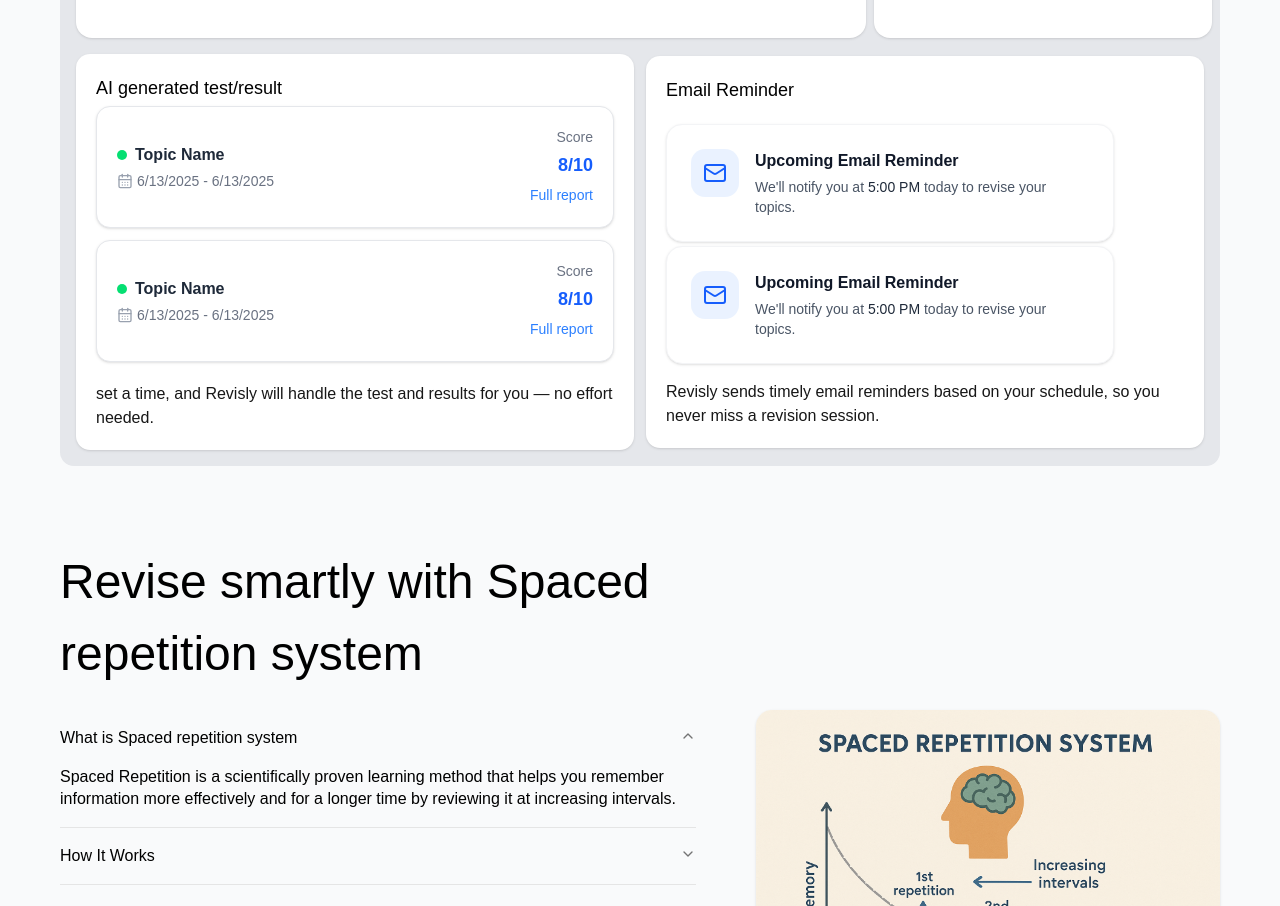
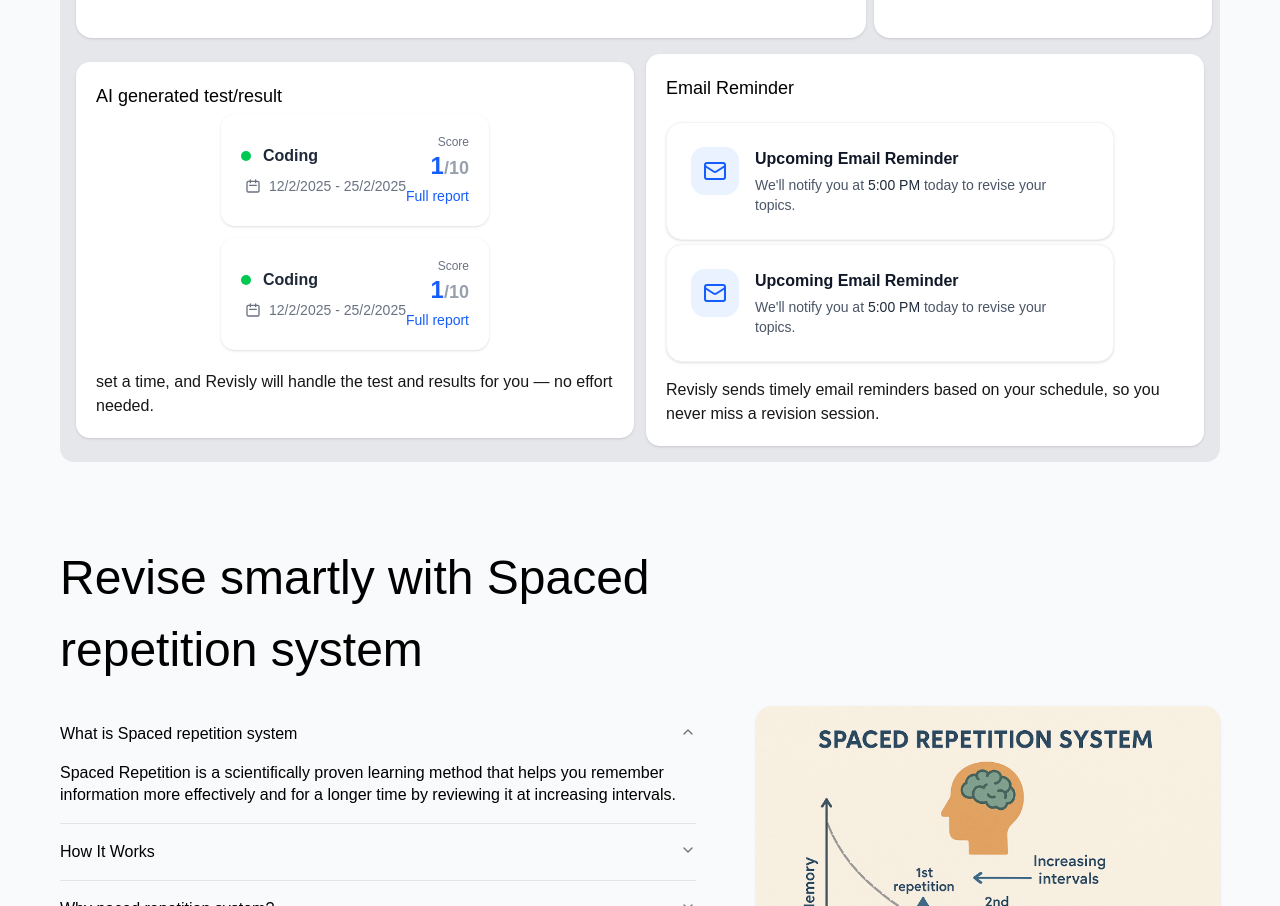
Before and after one commit to ranjit1024/revision, a Next.js app: page / in a window 1280 px wide. Shown: the part 1646-2552 px from the top of the page. Built offline with nearby package versions, Linux system fonts and the light colour scheme; a web font is replaced by a local one.

Commit message:
all ui component are done

```diff
--- a/components/ui/revisionCard.tsx
+++ b/components/ui/revisionCard.tsx
@@ -46,9 +46,9 @@ export default function Card() {
         <p className="mt-5">Lorem, ipsum dolor sit amet consectetur adipisicing elit. Ipsum consectetur, voluptatem nostrum earum quibusdam atque perspiciatis repellendus fuga quo distinctio!</p>
       </div>
 
-        <Button className="mt-6 bg-sidebar-ring hover:cursor-pointer" onClick={()=>{
+        <Button className="mt-8 text-gray-800 font-medium  border border-gray-600 bg-gray-100 hover:cursor-pointer hover:bg-primary hover:shadow hover:text-gray-50 " onClick={()=>{
           router.push("/revisly/revision/all")
-        }}>View full detail</Button>
+        }}>view full detail</Button>
      </div>
 
     </motion.div>
--- a/components/ui/score.tsx
+++ b/components/ui/score.tsx
@@ -13,7 +13,7 @@ export default function RevisionCard({ revision, date, progress }: Props) {
   return (
     <div
 
-    className="bg-white rounded-2xl shadow-md p-5 w-full max-w-xs hover:shadow-xl transition-shadow">
+    className="bg-white rounded-2xl shadow-md p-5 w-full max-w-xs hover:shadow transition-shadow">
       <div className="text-sm text-blue-600 font-semibold">{revision}</div>
       <div className="text-green-500 text-sm font-medium mt-1">Completed</div>
       <div className="text-xs text-gray-500">{date}</div>
@@ -33,7 +33,7 @@ export default function RevisionCard({ revision, date, progress }: Props) {
         </div>
       </div>
 
-      <button className="bg-[#021526] hover:cursor-pointer hover:bg-[#021526]/90 text-white w-full py-2 rounded-xl text-sm font-medium transition-colors">
+      <button className="bg-[#021526] hover:cursor-pointer hover:bg-[#021526]/90 text-white w-full py-2 rounded-md text-sm font-medium transition-colors">
         View Report
       </button>
     </div>
--- a/components/ui/test.tsx
+++ b/components/ui/test.tsx
@@ -1,38 +1,68 @@
+
 "use client"
-import { CalendarDays } from "lucide-react";
-import { motion } from "framer-motion";
+import React from 'react';
+import {motion} from "framer-motion"
 const cardVariant = {
   hidden: { opacity: 0, y: 20 },
   show: { opacity: 1, y: 0 },
 
 };
 
-export default function Test() {
+const CalendarIcon = () => (
+  <svg
+    xmlns="http://www.w3.org/2000/svg"
+    className="h-4 w-4"
+    fill="none"
+    viewBox="0 0 24 24"
+    stroke="currentColor"
+    strokeWidth={2}
+  >
+    <path
+      strokeLinecap="round"
+      strokeLinejoin="round"
+      d="M8 7V3m8 4V3m-9 8h10M5 21h14a2 2 0 002-2V7a2 2 0 00-2-2H5a2 2 0 00-2 2v12a2 2 0 002 2z"
+    />
+  </svg>
+);
+
+const Test = ({  }) => {
   return (
     <motion.div
     variants={cardVariant}
-    className="flex justify-between items-center p-5 w-[100%] rounded-xl bg-white border border-gray-200 shadow-sm hover:shadow-md   ">
-      {/* Left side */}
-      <div className="space-y-1">
-        <div className="flex items-center gap-2 font-semibold text-gray-800">
-          <span className="w-2.5 h-2.5 bg-green-400 rounded-full" />
-          <span>Topic Name</span>
+    className=" mx-auto  bg-white p-5 rounded-xl shadow-sm font-sans">
+      <div className="flex justify-between items-center">
+
+        {/* Left Section: Topic and Date */}
+        <div>
+          <div className="flex items-center">
+            <span className="flex h-2.5 w-2.5">
+              <span className="relative inline-flex rounded-full h-2.5 w-2.5 bg-green-500"></span>
+            </span>
+            <h2 className="ml-3 text-base font-semibold text-gray-800">{"Coding"}</h2>
+          </div>
+          <div className="flex items-center text-sm text-gray-500 mt-2 ml-1">
+            <CalendarIcon />
+            <p className="ml-2">{"12/2/2025 - 25/2/2025"}</p>
+          </div>
         </div>
 
-        <div className="flex items-center text-sm text-gray-500 gap-1">
-          <CalendarDays className="w-4 h-4 text-gray-400" />
-          <span>6/13/2025 - 6/13/2025</span>
+        {/* Right Section: Score and Report Link */}
+        <div className="text-right">
+          <p className="text-xs font-medium text-gray-500">Score</p>
+          <p className="text-2xl font-bold text-blue-600">
+            {1}<span className="text-lg text-gray-400">/{10}</span>
+          </p>
+          <a
+            href={"fsdf"}
+            className="text-sm font-medium text-blue-600 hover:underline mt-1 block"
+          >
+            Full report
+          </a>
         </div>
-      </div>
 
-      {/* Right side */}
-      <div className="text-right space-y-1">
-        <div className="text-sm text-gray-500">Score</div>
-        <div className="text-blue-600 font-bold text-lg">8/10</div>
-        <button className="text-sm text-blue-500 hover:underline">
-          Full report
-        </button>
       </div>
     </motion.div>
   );
-}
+};
+
+export default Test;
```
